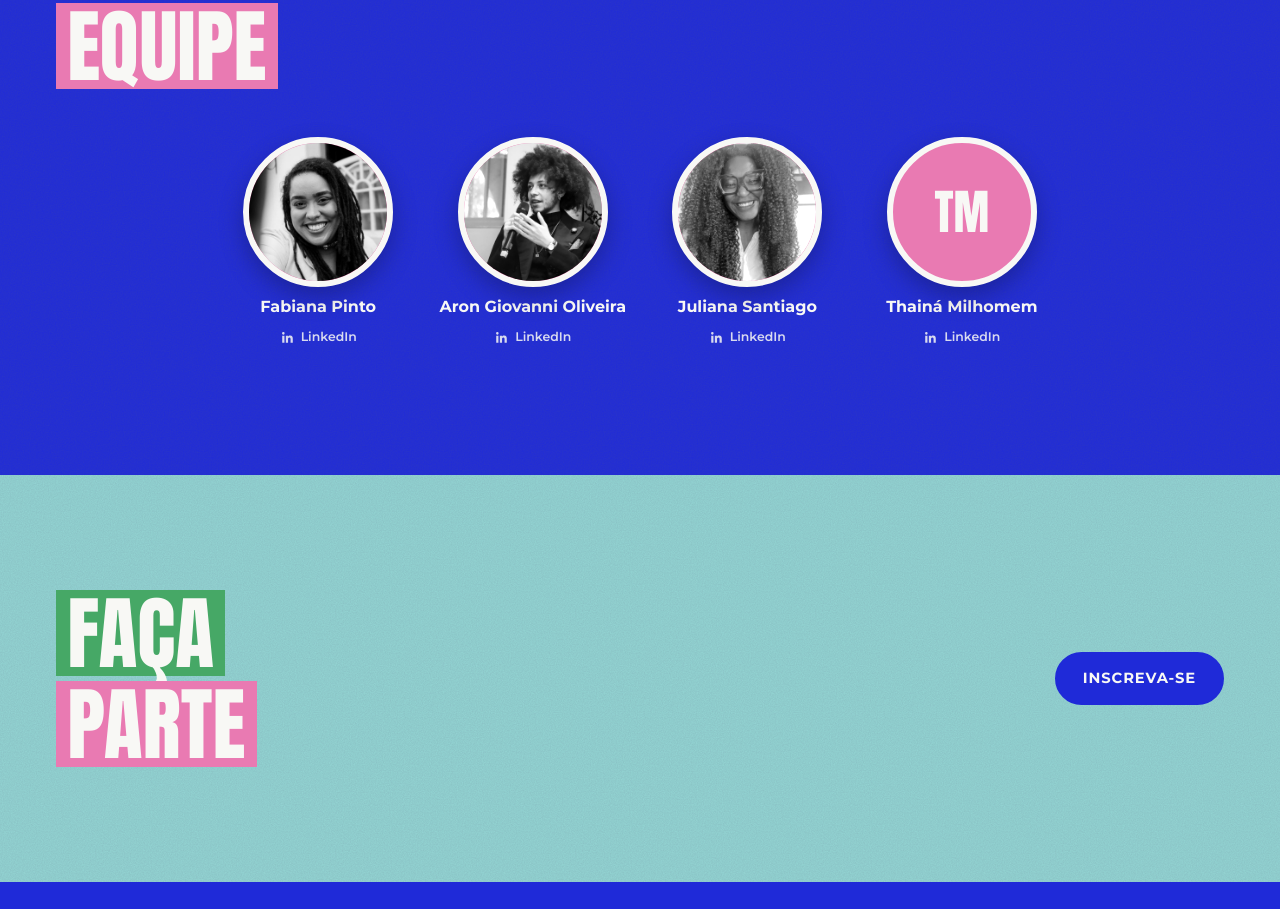
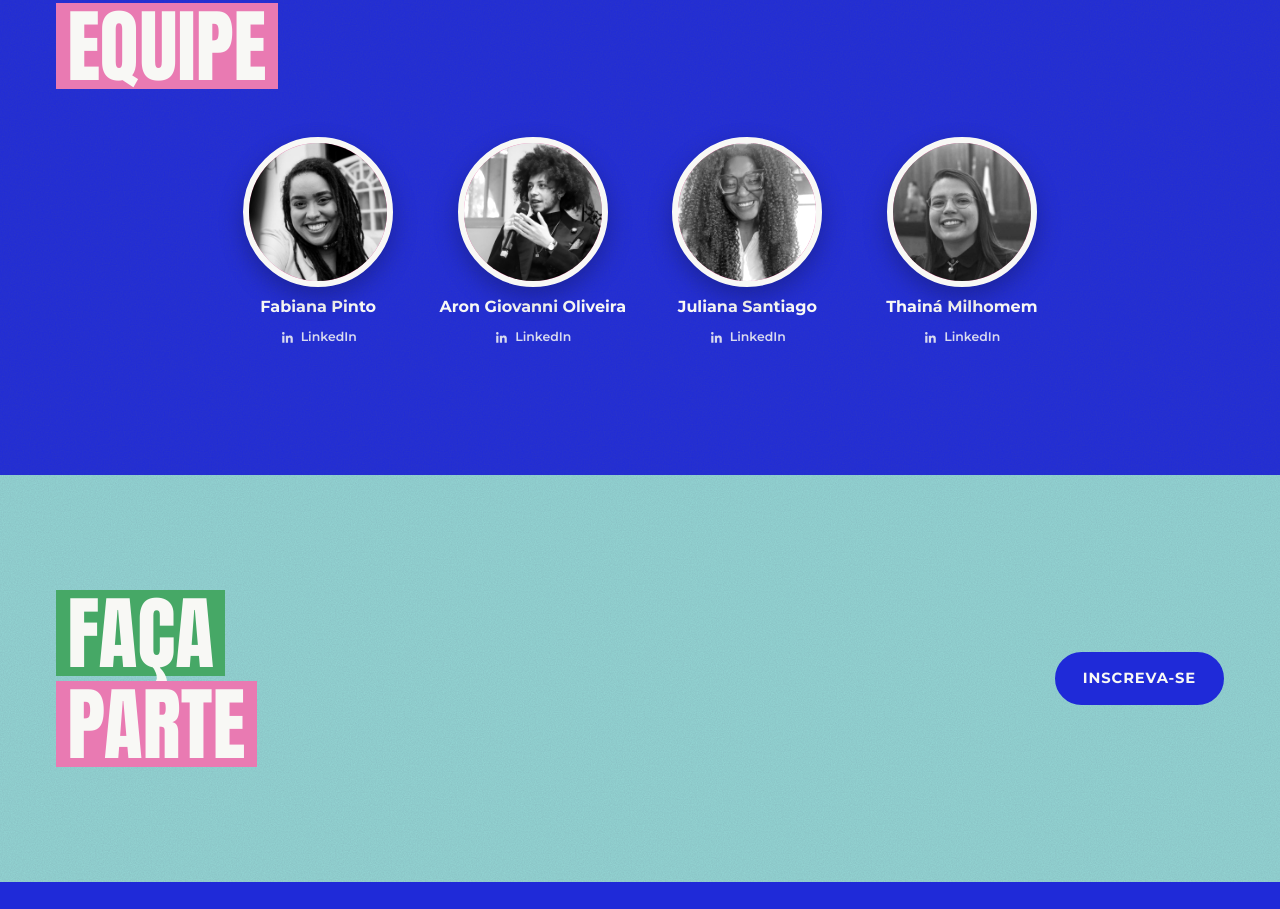
Before and after one commit to justicareprodutiva/justicareprodutiva.github.io, a plain HTML site: page sobre.html in a window 1280 px wide. Shown: the part 8623-9532 px from the top of the page. Drawn offline with Linux system fonts and the light colour scheme.

Commit message:
Sobre nós: foto de Thainá na equipe

```diff
--- a/sobre.html
+++ b/sobre.html
@@ -673,7 +673,7 @@ a.pessoa:hover .nome, a.pessoa:focus-visible .nome { text-decoration: underline;
         <a class="pessoa" href="https://www.linkedin.com/in/fabianapintof/" target="_blank" rel="noopener" aria-label="Fabiana Pinto no LinkedIn"><span class="foto verde"><img src="img/fabiana-pinto.jpg" alt="Fabiana Pinto" loading="lazy" width="640" height="640"></span><span class="nome">Fabiana Pinto</span><span class="li"><svg viewBox="0 0 24 24" aria-hidden="true"><path fill="currentColor" d="M20.45 20.45h-3.55v-5.57c0-1.33-.03-3.04-1.85-3.04-1.85 0-2.14 1.45-2.14 2.94v5.67H9.35V9h3.41v1.56h.05c.48-.9 1.64-1.85 3.37-1.85 3.6 0 4.27 2.37 4.27 5.46v6.28zM5.34 7.43a2.06 2.06 0 1 1 0-4.13 2.06 2.06 0 0 1 0 4.13zM7.12 20.45H3.56V9h3.56v11.45z"/></svg> LinkedIn</span></a>
         <a class="pessoa" href="https://www.linkedin.com/in/aron-giovanni-oliveira-b1755422a/" target="_blank" rel="noopener" aria-label="Aron Giovanni Oliveira no LinkedIn"><span class="foto rosa"><img src="img/aron-giovanni.jpg" alt="Aron Giovanni Oliveira" loading="lazy" width="640" height="640"></span><span class="nome">Aron Giovanni Oliveira</span><span class="li"><svg viewBox="0 0 24 24" aria-hidden="true"><path fill="currentColor" d="M20.45 20.45h-3.55v-5.57c0-1.33-.03-3.04-1.85-3.04-1.85 0-2.14 1.45-2.14 2.94v5.67H9.35V9h3.41v1.56h.05c.48-.9 1.64-1.85 3.37-1.85 3.6 0 4.27 2.37 4.27 5.46v6.28zM5.34 7.43a2.06 2.06 0 1 1 0-4.13 2.06 2.06 0 0 1 0 4.13zM7.12 20.45H3.56V9h3.56v11.45z"/></svg> LinkedIn</span></a>
         <a class="pessoa" href="https://www.linkedin.com/in/juliana-santiago-santos-09b0b81b0/" target="_blank" rel="noopener" aria-label="Juliana Santiago no LinkedIn"><span class="foto agua-f"><img src="img/juliana-santiago.jpg" alt="Juliana Santiago" loading="lazy" width="640" height="640"></span><span class="nome">Juliana Santiago</span><span class="li"><svg viewBox="0 0 24 24" aria-hidden="true"><path fill="currentColor" d="M20.45 20.45h-3.55v-5.57c0-1.33-.03-3.04-1.85-3.04-1.85 0-2.14 1.45-2.14 2.94v5.67H9.35V9h3.41v1.56h.05c.48-.9 1.64-1.85 3.37-1.85 3.6 0 4.27 2.37 4.27 5.46v6.28zM5.34 7.43a2.06 2.06 0 1 1 0-4.13 2.06 2.06 0 0 1 0 4.13zM7.12 20.45H3.56V9h3.56v11.45z"/></svg> LinkedIn</span></a>
-        <a class="pessoa" href="https://www.linkedin.com/in/thain%C3%A1-milhomem-6092351b0/" target="_blank" rel="noopener" aria-label="Thainá Milhomem no LinkedIn"><span class="foto verde"><span class="inic" aria-hidden="true">TM</span></span><span class="nome">Thainá Milhomem</span><span class="li"><svg viewBox="0 0 24 24" aria-hidden="true"><path fill="currentColor" d="M20.45 20.45h-3.55v-5.57c0-1.33-.03-3.04-1.85-3.04-1.85 0-2.14 1.45-2.14 2.94v5.67H9.35V9h3.41v1.56h.05c.48-.9 1.64-1.85 3.37-1.85 3.6 0 4.27 2.37 4.27 5.46v6.28zM5.34 7.43a2.06 2.06 0 1 1 0-4.13 2.06 2.06 0 0 1 0 4.13zM7.12 20.45H3.56V9h3.56v11.45z"/></svg> LinkedIn</span></a>
+        <a class="pessoa" href="https://www.linkedin.com/in/thain%C3%A1-milhomem-6092351b0/" target="_blank" rel="noopener" aria-label="Thainá Milhomem no LinkedIn"><span class="foto verde"><img src="img/thaina-milhomem.jpg" alt="Thainá Milhomem" loading="lazy" width="640" height="640"></span><span class="nome">Thainá Milhomem</span><span class="li"><svg viewBox="0 0 24 24" aria-hidden="true"><path fill="currentColor" d="M20.45 20.45h-3.55v-5.57c0-1.33-.03-3.04-1.85-3.04-1.85 0-2.14 1.45-2.14 2.94v5.67H9.35V9h3.41v1.56h.05c.48-.9 1.64-1.85 3.37-1.85 3.6 0 4.27 2.37 4.27 5.46v6.28zM5.34 7.43a2.06 2.06 0 1 1 0-4.13 2.06 2.06 0 0 1 0 4.13zM7.12 20.45H3.56V9h3.56v11.45z"/></svg> LinkedIn</span></a>
       </div>
     </div>
   </section>
```
